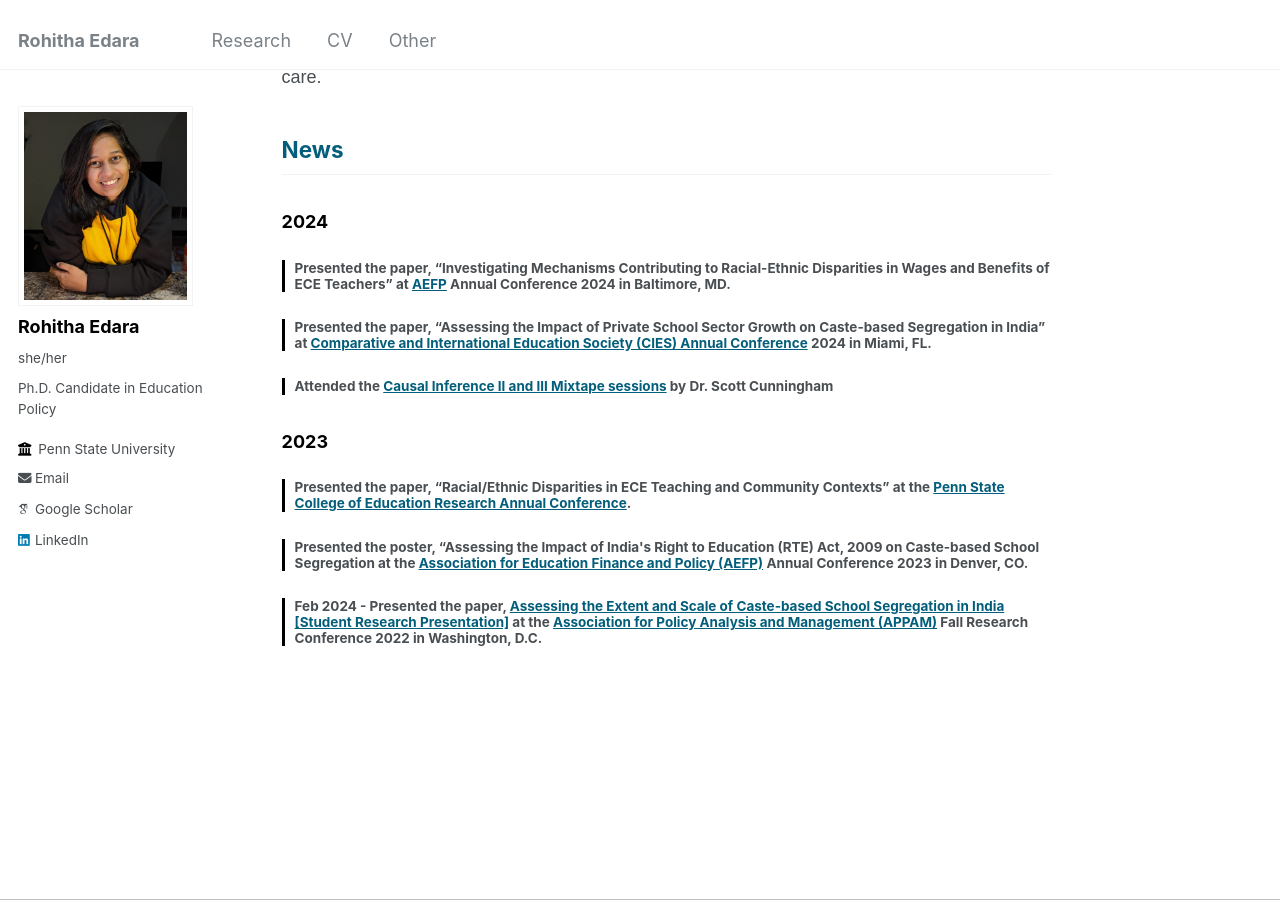
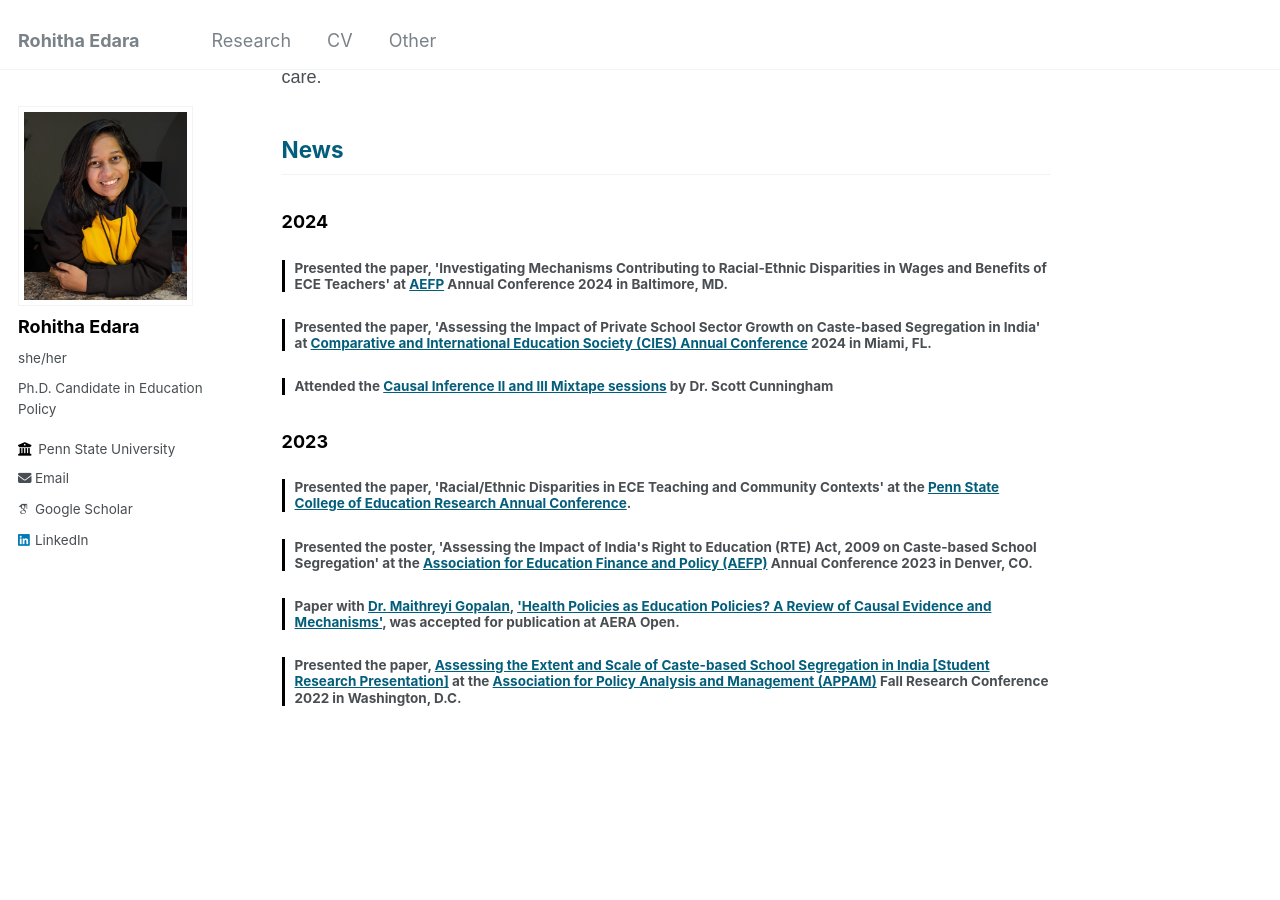
Before and after one commit to rohitha-edara/rohitha-edara.github.io, a Jekyll site: the page built from _pages/about.md, in a window 1280 px wide and 900 px high, scrolled down 440 px. Built offline with Jekyll 4.4.1, drawn with Linux system fonts in a browser that asks for light colours; some web fonts are replaced.

Commit message:
Update about.md

```diff
--- a/_pages/about.md
+++ b/_pages/about.md
@@ -48,11 +48,11 @@ redirect_from:
 
 <h3>2024</h3>
   <div class="news-item">
-	<h4>Presented the paper, “Investigating Mechanisms Contributing to Racial-Ethnic Disparities in Wages and Benefits of ECE Teachers” at <a href="https://aefpweb.org/">AEFP</a> Annual Conference 2024 in Baltimore, MD.</h4>
+	<h4>Presented the paper, 'Investigating Mechanisms Contributing to Racial-Ethnic Disparities in Wages and Benefits of ECE Teachers' at <a href="https://aefpweb.org/">AEFP</a> Annual Conference 2024 in Baltimore, MD.</h4>
   </div>
 
   <div class="news-item">
-	<h4>Presented the paper, “Assessing the Impact of Private School Sector Growth on Caste-based Segregation in India” at <a href="https://conference.cies.us/">Comparative and International Education Society (CIES) Annual Conference</a> 2024 in Miami, FL.</h4>
+	<h4>Presented the paper, 'Assessing the Impact of Private School Sector Growth on Caste-based Segregation in India' at <a href="https://conference.cies.us/">Comparative and International Education Society (CIES) Annual Conference</a> 2024 in Miami, FL.</h4>
   </div>
 
   <div class="news-item">
@@ -62,15 +62,19 @@ redirect_from:
  <h3>2023</h3>
 
   <div class="news-item">
-	<h4>Presented the paper, “Racial/Ethnic Disparities in ECE Teaching and Community Contexts” at the <a href="https://ed.psu.edu/college-education-research-conference-2023">Penn State College of Education Research Annual Conference</a>.</h4>
+	<h4>Presented the paper, 'Racial/Ethnic Disparities in ECE Teaching and Community Contexts' at the <a href="https://ed.psu.edu/college-education-research-conference-2023">Penn State College of Education Research Annual Conference</a>.</h4>
   </div>
 
   <div class="news-item">
-	<h4>Presented the poster, “Assessing the Impact of India's Right to Education (RTE) Act, 2009 on Caste-based School Segregation at the <a href="https://aefpweb.org/">Association for Education Finance and Policy (AEFP)</a> Annual Conference 2023 in Denver, CO.</h4>
+	<h4>Presented the poster, 'Assessing the Impact of India's Right to Education (RTE) Act, 2009 on Caste-based School Segregation' at the <a href="https://aefpweb.org/">Association for Education Finance and Policy (AEFP)</a> Annual Conference 2023 in Denver, CO.</h4>
+  </div>
+
+<div class="news-item">
+	<h4> Paper with <a href="https://maithreyigopalan.mystrikingly.com/?">Dr. Maithreyi Gopalan</a>, <a href="[https://aefpweb.org/](https://journals.sagepub.com/doi/full/10.1177/23328584231177616)">'Health Policies as Education Policies? A Review of Causal Evidence and Mechanisms'</a>, was accepted for publication at AERA Open.</h4>
   </div>
 
   <div class="news-item">
-	<h4>Feb 2024 - Presented the paper, <a href="https://appam.confex.com/appam/2022/meetingapp.cgi/Paper/46135">Assessing the Extent and Scale of Caste-based School Segregation in India [Student Research Presentation]</a> at the <a href="https://www.appam.org/about-appam/">Association for Policy Analysis and Management (APPAM)</a> Fall Research Conference 2022 in Washington, D.C.</h4>
+	<h4>Presented the paper, <a href="https://appam.confex.com/appam/2022/meetingapp.cgi/Paper/46135">Assessing the Extent and Scale of Caste-based School Segregation in India [Student Research Presentation]</a> at the <a href="https://www.appam.org/about-appam/">Association for Policy Analysis and Management (APPAM)</a> Fall Research Conference 2022 in Washington, D.C.</h4>
  </div>
 
 </body>
```
